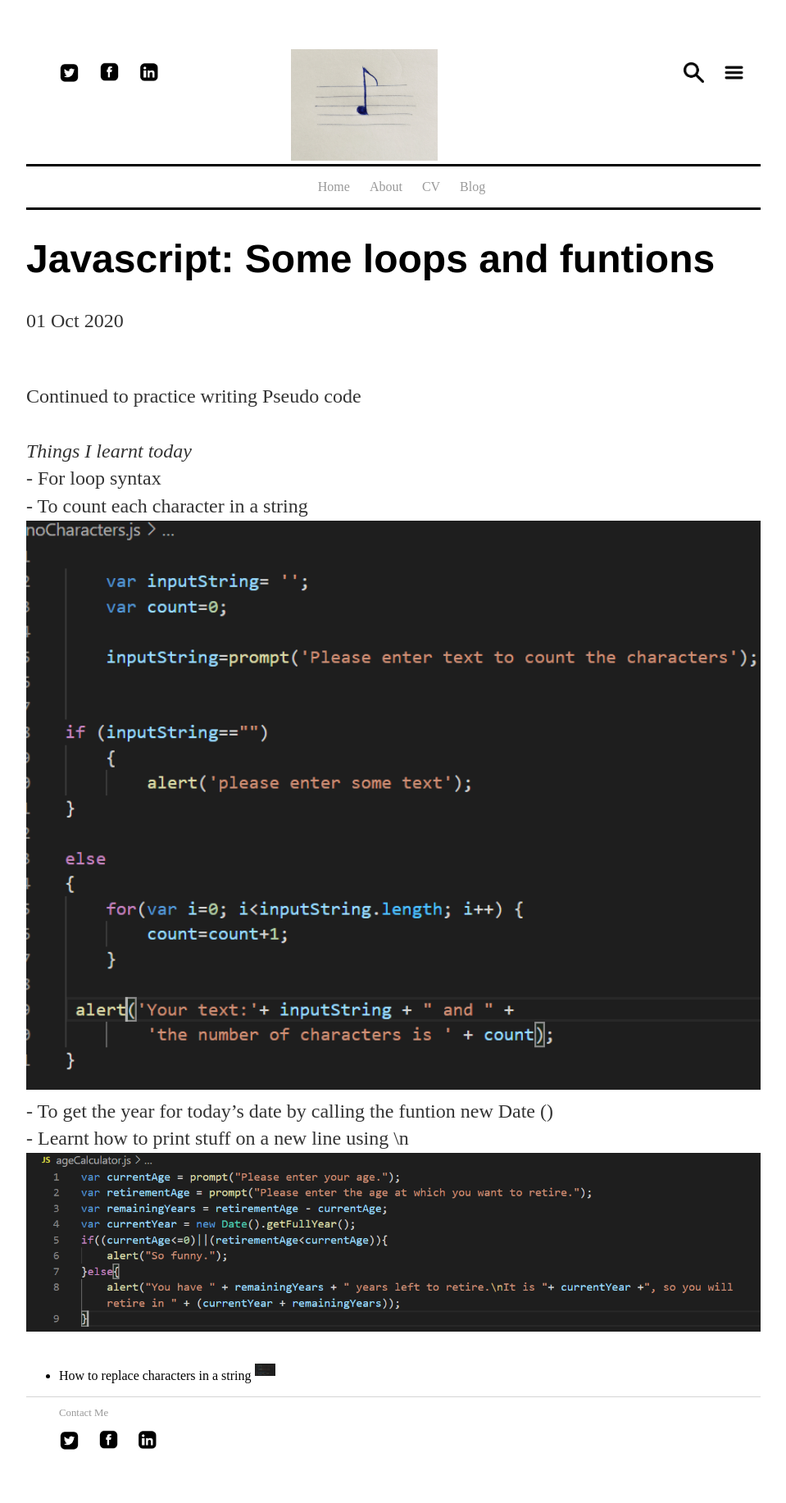
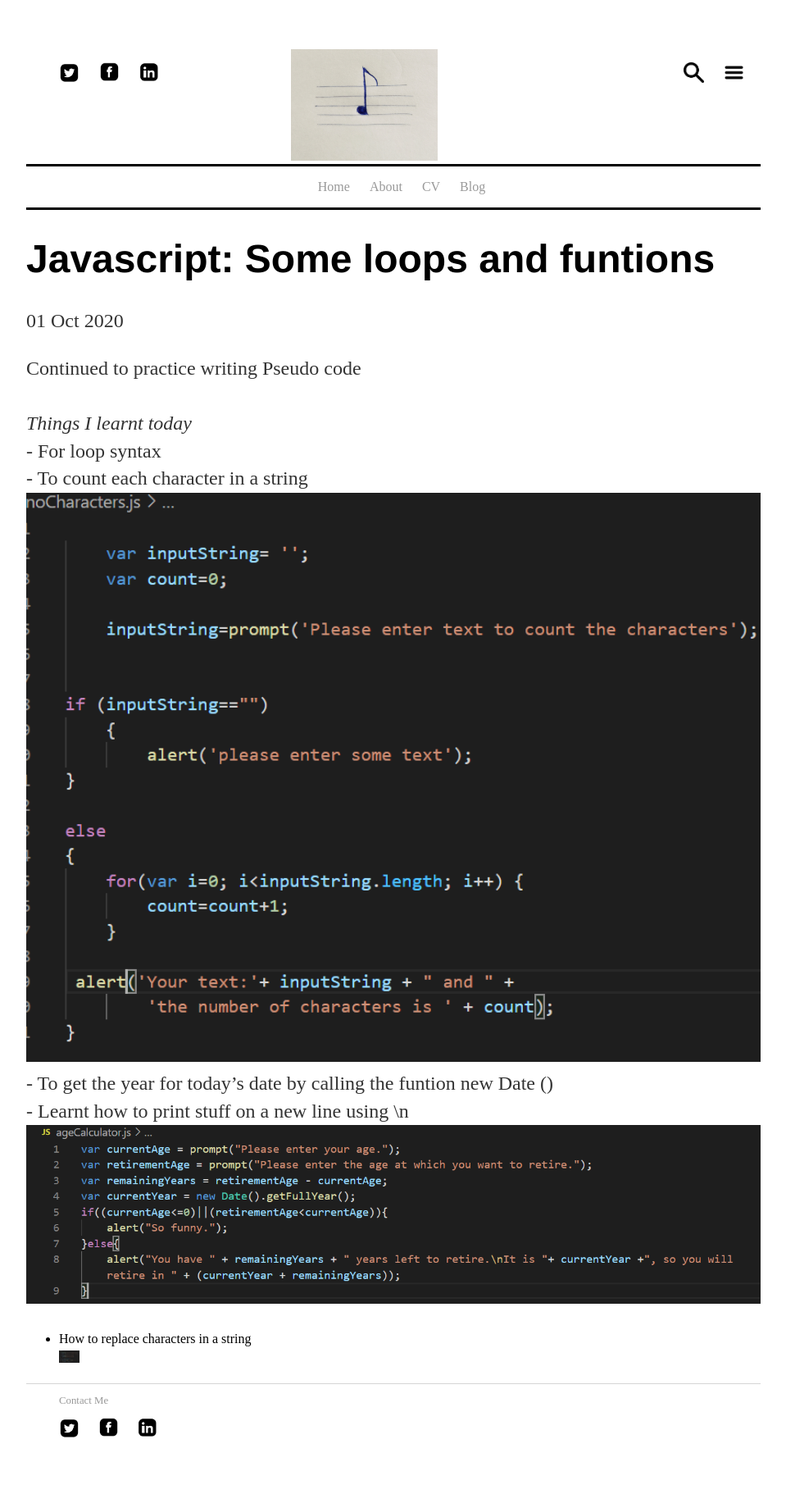
Before and after one commit to aineomugisha/aineomugisha.github.io, a Jekyll site: the page built from _posts/2020-10-01-Javascript-101-loops-and-functions.md, in a window 1280 px wide. Shown: the whole page at 82% size, without its empty margins (160-1119 px from the left). Built offline with Jekyll 4.4.1, drawn with Linux system fonts in a browser that asks for light colours.

Commit message:
Update 2020-10-01-Javascript-101-loops-and-functions.md

```diff
--- a/_posts/2020-10-01-Javascript-101-loops-and-functions.md
+++ b/_posts/2020-10-01-Javascript-101-loops-and-functions.md
@@ -4,8 +4,7 @@ title: "Javascript: Some loops and funtions"
 date: 2020-10-01
 ---
 
-
-<br>Continued to practice writing Pseudo code
+Continued to practice writing Pseudo code
 <br>
 <br><em>Things I learnt today</em>
 <br>- For loop syntax
@@ -14,5 +13,6 @@ date: 2020-10-01
 <br>- To get the year for today's date by calling the funtion new Date ()
 <br>- Learnt how to print stuff on a new line using \n
 <img src="/images/ageCalculator.png" alt="code for showing retirement age calculator and how to extract the year using new Date function">
+
 - How to replace characters in a string
-<img src="/images/quotes.png" alt="code with replacing special characters" width='80%' height='80%'>
+<br><img src="/images/quotes.png" alt="code with replacing special characters" width='80%' height='80%'>
```
